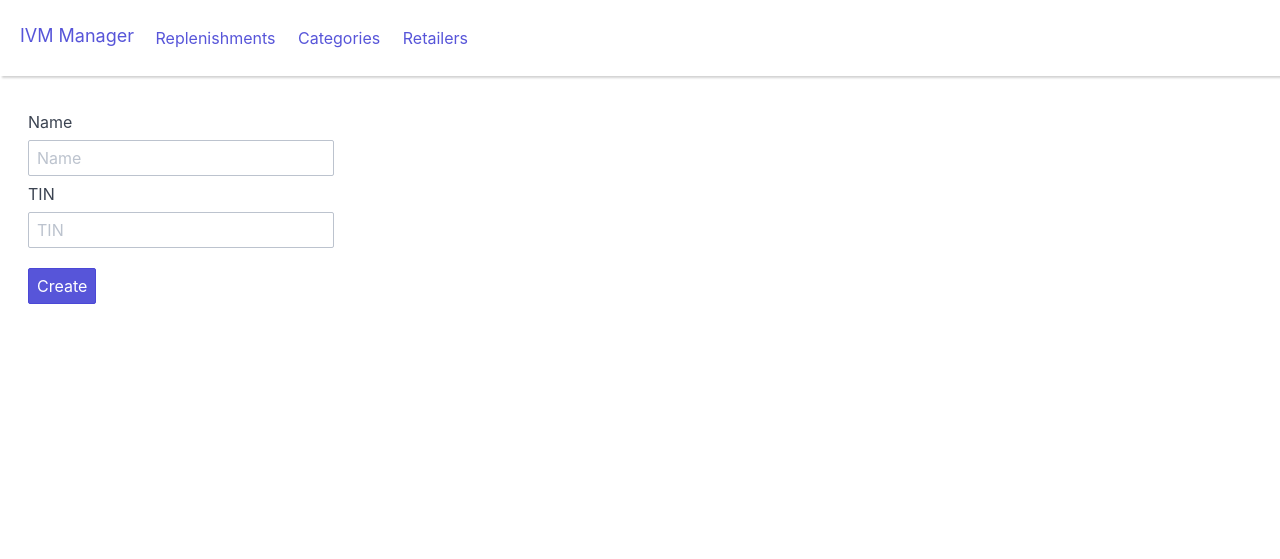
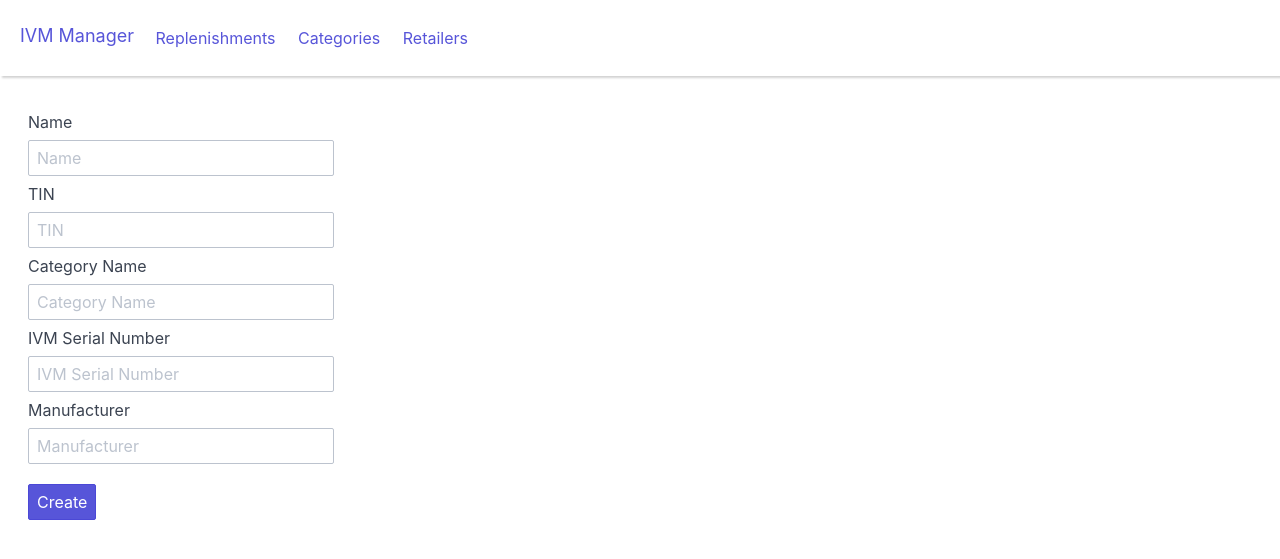
Before and after one commit to jsilll/databases-project, a Flask app: page /retailers/create in a window 1280 px wide. Shown: the top 559 px of the page. Run offline with Flask 2, Linux system fonts and the light colour scheme; some libraries are stand-ins or nearby versions.

Commit message:
finished app

```diff
--- a/web/app.py
+++ b/web/app.py
@@ -1,3 +1,4 @@
+from urllib import response
 from flask import Flask
 from flask import (render_template,
                    request,
@@ -5,20 +6,11 @@ from flask import (render_template,
                    redirect,
                    abort)
 
-from psycopg2 import (InterfaceError,
-                      DatabaseError,
-                      DataError,
-                      OperationalError,
-                      IntegrityError,
-                      InternalError,
-                      ProgrammingError,
-                      NotSupportedError)
-
 from connection import get_db_connection
 
-# [ ] TODO: (perguntar) Inserir e remover um retalhista, com todos os seus produtos, garantindo que esta operação seja atómica;
+# [ ] Inserir e remover um retalhista, com todos os seus produtos, garantindo que esta operação seja atómica;
 # [x] Listar todos os eventos de reposição de uma IVM, apresentando o número de unidades repostas por categoria de produto
-# [ ] Inserir e remover categorias e sub-categorias
+# [x] Inserir e remover categorias e sub-categorias
 # [ ] Listar todas as sub-categorias de uma super-categoria, a todos os níveis de profundidade.
 
 # TODO: 3: parse date time?
@@ -29,17 +21,20 @@ app = Flask(__name__)
 
 # -------------- Home Page -------------- #
 
+
 @app.route("/", methods=["GET"])
 def index_page():
     return render_template("index.html")
 
 # -------------- Replenishments Page -------------- #
 
+
 @app.route("/replenishments/", methods=["GET"])
 def replenishments_page():
     return render_template("replenishments/replenishments.html")
 
 # --- List --- #
+
 
 @app.route("/replenishments/", methods=["POST"])
 def list_replenishments():
@@ -58,13 +53,7 @@ def list_replenishments():
                     'GROUP BY category_name ',
                     (serial_nr, manuf))
         res = cur.fetchall()
-    except (InterfaceError, OperationalError, InternalError, ProgrammingError, NotSupportedError):
-        abort(500)
-    except (DataError, IntegrityError):
-        abort(400)
-    except DatabaseError:
-        abort(500)
-    except Exception:
+    except Exception as e:
         abort(400)
     finally:
         cur.close()
@@ -74,11 +63,13 @@ def list_replenishments():
 
 # -------------- Categories Page -------------- #
 
+
 @app.route('/categories/', methods=["GET"])
 def categories_page():
     return render_template("categories/categories.html")
 
-# --- Create --- #
+# --- List --- #
+
 
 @app.route('/categories/', methods=["POST"])
 def list_categories():
@@ -88,47 +79,125 @@ def list_categories():
 
 # --- Create --- #
 
+
 @app.route('/categories/create', methods=["GET"])
 def create_categories_page():
     return render_template("categories/create_category.html")
 
+
 @app.route('/categories/create/simple_category', methods=['POST'])
 def create_simple_category():
-    # TODO:
-    print(request.form)
+    name = request.form["name"]
+
+    try:
+        conn = get_db_connection()
+        cur = conn.cursor()
+        cur.execute('INSERT INTO simple_category VALUES (%s)', (name))
+        conn.commit()
+    except Exception as e:
+        return str(e)
+    finally:
+        cur.close()
+        conn.close()
+
     return redirect(url_for('categories_page'))
+
 
 @app.route('/categories/create/super_category', methods=['POST'])
 def create_super_category():
-    # TODO:
-    print(request.form)
+    name = request.form["name"]
+    sub_category_name = request.form["sub_category_name"]
+
+    try:
+        conn = get_db_connection()
+        cur = conn.cursor()
+        cur.execute('INSERT INTO super_category VALUES (%s)', (name))
+        cur.execute('INSERT INTO has_other VALUES (%s)',
+                    (name, sub_category_name))
+        conn.commit()
+    except Exception as e:
+        return str(e)
+    finally:
+        cur.close()
+        conn.close()
+
     return redirect(url_for('categories_page'))
+
 
 @app.route('/categories/create/sub_category', methods=['POST'])
 def create_sub_category():
-    # TODO:
-    print(request.form)
+    super_category_name = request.form["super_category_name"]
+    sub_category_name = request.form["sub_category_name"]
+
+    try:
+        conn = get_db_connection()
+        cur = conn.cursor()
+        cur.execute('INSERT INTO has_other VALUES (%s)',
+                    (super_category_name, sub_category_name))
+        conn.commit()
+    except Exception as e:
+        return str(e)
+    finally:
+        cur.close()
+        conn.close()
+
     return redirect(url_for('categories_page'))
 
 # --- Delete --- #
+
 
 @app.route('/categories/delete/', methods=['GET'])
 def delete_categories_page():
     return render_template("categories/delete_category.html")
 
+
 @app.route('/categories/delete/simple_category', methods=['POST'])
 def delete_simple_category():
-    # TODO:
-    print(request.form)
+    name = request.form["name"]
+
+    try:
+        conn = get_db_connection()
+        cur = conn.cursor()
+        cur.execute('DELETE FROM simple_category WHERE category_name = %s',
+                    (name))
+        cur.execute('DELETE FROM has_other WHERE category = %s',
+                    (name))
+        cur.execute('DELETE FROM has_category WHERE category_name = %s',
+                    (name))
+        conn.commit()
+    except Exception as e:
+        return str(e)
+    finally:
+        cur.close()
+        conn.close()
+
     return redirect(url_for('categories_page'))
+
 
 @app.route('/categories/delete/super_category', methods=['POST'])
 def delete_super_category():
-    # TODO:
-    print(request.form)
+    name = request.form["name"]
+
+    try:
+        conn = get_db_connection()
+        cur = conn.cursor()
+        cur.execute('DELETE FROM super_category WHERE category_name = %s',
+                    (name))
+        cur.execute('DELETE FROM has_other WHERE super_category = %s',
+                    (name))
+        cur.execute('DELETE FROM has_category WHERE category_name = %s',
+                    (name))
+        conn.commit()
+    except Exception as e:
+        return str(e)
+    finally:
+        cur.close()
+        conn.close()
+
     return redirect(url_for('categories_page'))
 
 # -------------- Replenishments Page -------------- #
+
 
 @app.route("/retailers/", methods=["GET"])
 def retailers_page():
@@ -136,36 +205,74 @@ def retailers_page():
 
 # --- Create --- #
 
+
 @app.route("/retailers/create", methods=["GET"])
 def create_retailers_page():
     return render_template("retailers/create_retailer.html")
 
+
 @app.route("/retailers/create", methods=["POST"])
 def create_retailer():
-    # TODO:
-    print(request.form)
+    name = request.form["name"]
+    tin = request.form["tin"]
+    category_name = request.form["category_name"]
+    serial_nr = request.form["serial_nr"]
+    manuf = request.form["manuf"]
+
+    try:
+        conn = get_db_connection()
+        cur = conn.cursor()
+        cur.execute('INSERT INTO retailer VALUES (%s, %s)',
+                    (tin, name))
+        cur.execute('INSERT INTO responsible_for VALUES (%s, %s, %s, %s, %s)',
+                    (category_name, tin, serial_nr, manuf))
+        conn.commit()
+    except Exception as e:
+        return str(e)
+    finally:
+        cur.close()
+        conn.close()
+
     return redirect(url_for('retailers_page'))
 
 # --- Delete --- #
 
+
 @app.route("/retailers/delete", methods=["GET"])
 def delete_retailers_page():
-    # TODO:
-    print(request.form)
     return render_template("retailers/delete_retailer.html")
+
 
 @app.route("/retailers/delete", methods=["POST"])
 def delete_retailer():
-    # TODO:
-    print(request.form)
+    tin = request.form["tin"]
+
+    try:
+        conn = get_db_connection()
+        cur = conn.cursor()
+        cur.execute('DELETE FROM retailer WHERE tin = %s',
+                    (tin))
+        cur.execute('DELETE FROM responsible_for WHERE tin = %s',
+                    (tin))
+        cur.execute('DELETE FROM replenishment_event WHERE tin = %s',
+                    (tin))
+        conn.commit()
+    except Exception as e:
+        return str(e)
+    finally:
+        cur.close()
+        conn.close()
+
     return redirect(url_for('retailers_page'))
 
 # -------------- Error Handlers -------------- #
+
 
 @app.errorhandler(404)
 def not_found_page():
     return render_template("errors/404.html"), 404
 
+
 @app.errorhandler(500)
 def internal_error_page():
     return render_template("errors/500.html"), 500
--- a/web/templates/index.html
+++ b/web/templates/index.html
@@ -7,7 +7,6 @@
 <div class="hero hero-lg bg-primary">
     <div class="hero-body">
         <h1>IVM Manager</h1>
-        <p>Mambos fixes!</p>
     </div>
 </div>
 
--- a/web/templates/retailers/create_retailer.html
+++ b/web/templates/retailers/create_retailer.html
@@ -9,9 +9,21 @@
         <div class="form-group">
             <label class="form-label" for="name">Name</label>
             <input class="form-input" type="text" id="name" name="name" placeholder="Name">
+
             <label class="form-label" for="tin">TIN</label>
             <input class="form-input" type="number" id="tin" name="tin" placeholder="TIN">
+
+            <label class="form-label" for="category_name">Category Name</label>
+            <input class="form-input" type="text" id="category_name" name="category_name" placeholder="Category Name">
+
+            <label class="form-label" for="serial_nr">IVM Serial Number</label>
+            <input class="form-input" type="text" id="serial_nr" name="serial_nr" placeholder="IVM Serial Number">
+
+            <label class="form-label" for="manuf">Manufacturer</label>
+            <input class="form-input" type="text" id="manuf" name="manuf" placeholder="Manufacturer">
+
             <button class="btn btn-primary input-group-btn" style="margin-top: 1rem">Create</button>
+
         </div>
     </form>
 </div>
```
Also changed, not shown: web/connection.py (+35 -0 lines).
